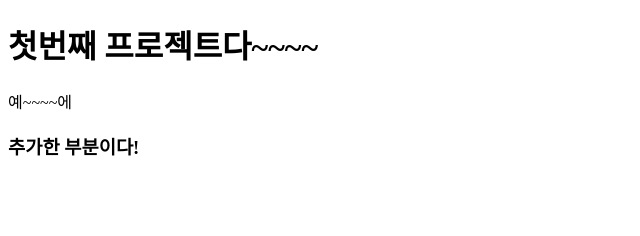
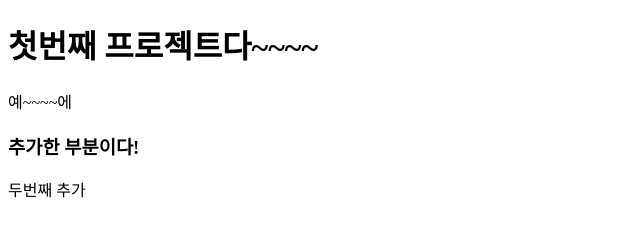
Before and after one commit to ctaeill/first-noona-project, a plain HTML site: page index.html in a window 1280 px wide. Shown: the whole page, without its empty margins (0-640 px from the left). Drawn offline with Linux system fonts and the light colour scheme.

Commit message:
therd commit

```diff
--- a/index.html
+++ b/index.html
@@ -16,6 +16,7 @@
     <h3>
         추가한 부분이다!
     </h3>
+    <p>두번째 추가</p>
 </body>
 
 </html>
```
